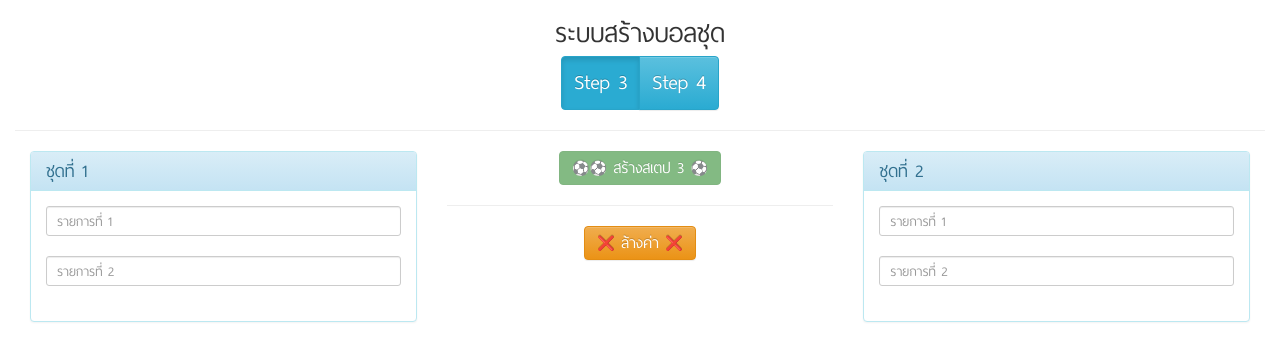
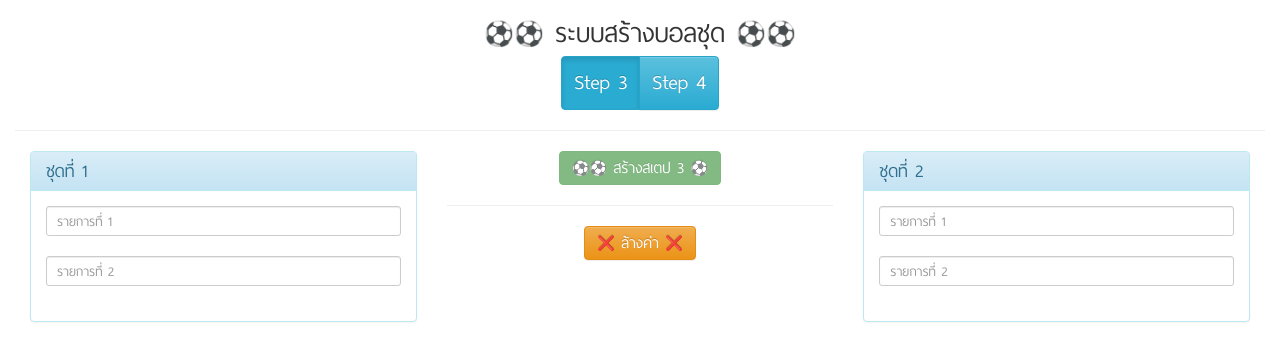
Before and after one commit to MiithRanDir/succerstep, a plain HTML site: page index.html in a window 1280 px wide. Drawn offline with nearby package versions, Linux system fonts and the light colour scheme.

Commit message:
Update index.html
change heading

```diff
--- a/index.html
+++ b/index.html
@@ -40,7 +40,7 @@
 <body ng-controller="ctrl">
     <div class="container-fluid">
         <center>
-            <h3>ระบบสร้างบอลชุด</h3>
+            <h3>⚽⚽ ระบบสร้างบอลชุด ⚽⚽</h3>
         </center>
         <center>
             <div class="btn-group" role="group" aria-label="Step">
```
